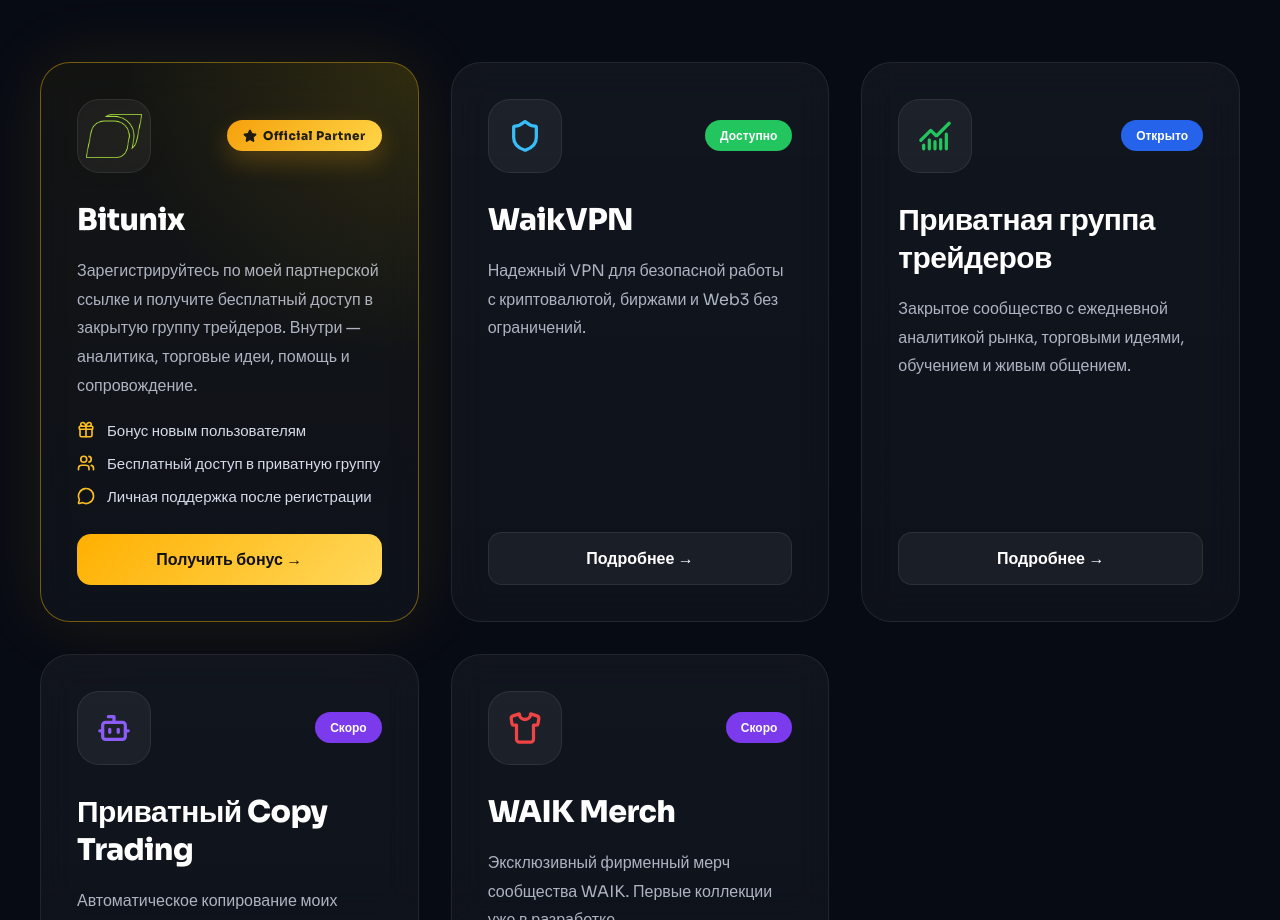
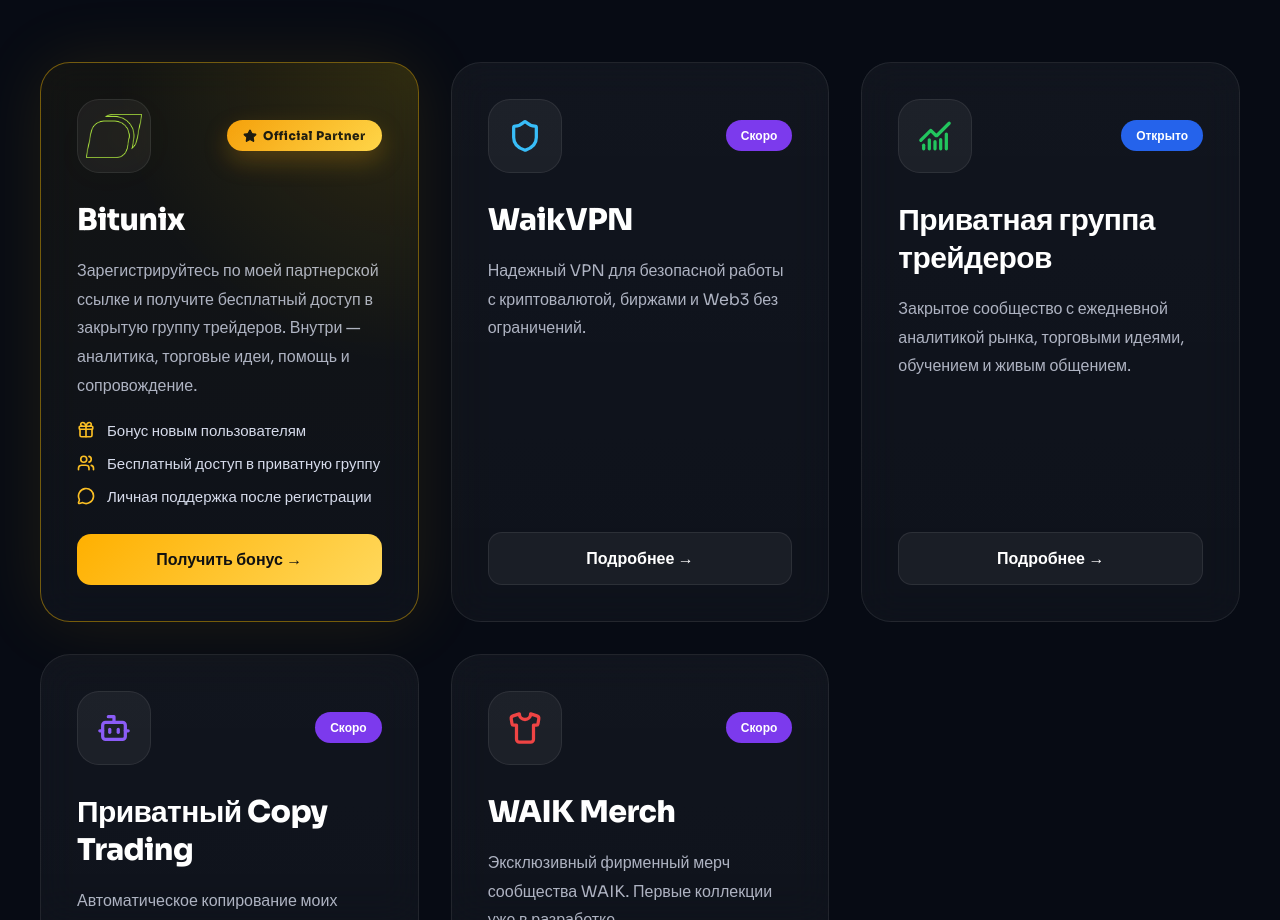
Before and after one commit to WaikserFor/portfolio, a React (Vite) app: page / in a window 1280 px wide. Shown: the part 3180-4100 px from the top of the page. Built offline with nearby package versions, Linux system fonts and the light colour scheme.

Commit message:
Update portfolio

```diff
--- a/src/data/portfolio.js
+++ b/src/data/portfolio.js
@@ -10,7 +10,7 @@
 			description:
 				'Сообщество для тех, кто развивается в криптовалютах, трейдинге и Web3. Новости рынка, аналитика, образовательные материалы и совместное развитие.',
 			tags: ['Crypto', 'Trading', 'Web3'],
-			link: '#',
+			link: 'https://t.me/Waikser',
 		},
 		{
 			icon: 'flame',
@@ -18,7 +18,7 @@
 			description:
 				'Практический марафон для новичков и опытных участников. Пошаговое обучение, сопровождение и первые результаты в криптоиндустрии.',
 			tags: ['Education', 'Community', 'Mentoring'],
-			link: '#',
+			link: 'https://t.me/Waikser',
 		},
 	],
 
@@ -37,7 +37,7 @@
 			title: 'WaikVPN',
 			description:
 				'Надежный VPN для безопасной работы с криптовалютой, биржами и Web3 без ограничений.',
-			status: 'Доступно',
+			status: 'Скоро',
 			link: '#',
 		},
 
@@ -47,7 +47,7 @@
 			description:
 				'Закрытое сообщество с ежедневной аналитикой рынка, торговыми идеями, обучением и живым общением.',
 			status: 'Открыто',
-			link: '#',
+			link: 'https://t.me/Waikser',
 		},
 
 		{
```
